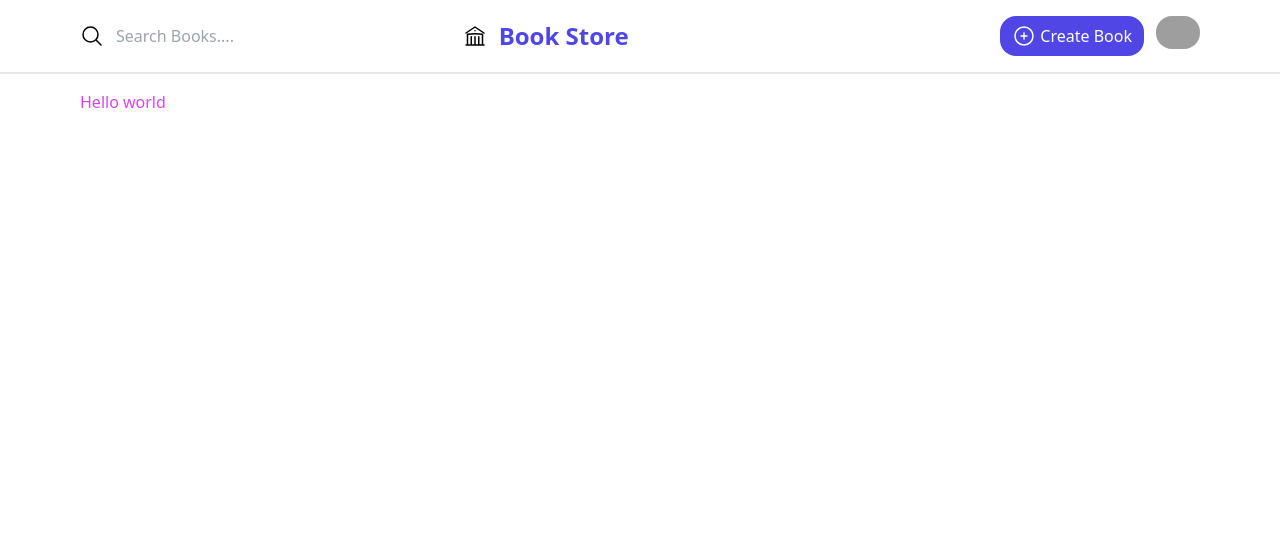
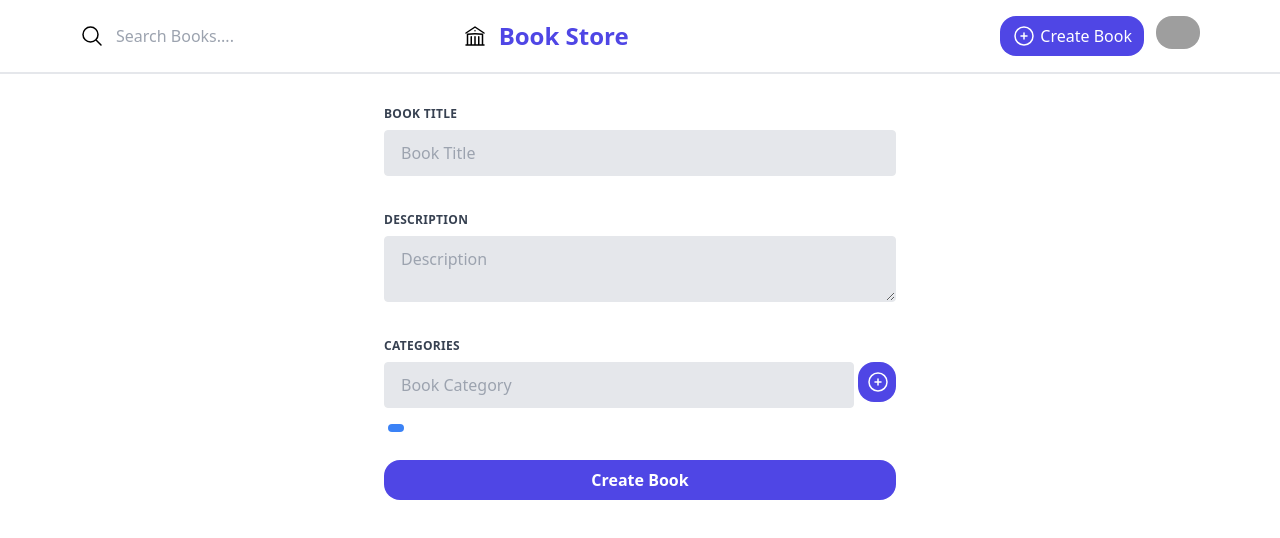
Before and after one commit to MinKhant21/Library_Management, a React (Vite) app: page /create in a window 1280 px wide. Shown: the top 538 px of the page. Built offline with nearby package versions, Linux system fonts and the light colour scheme; grey boxes are pictures that could not be loaded.

Commit message:
createBookAndForFinishTagBugUI

```diff
--- a/package.json
+++ b/package.json
@@ -5,6 +5,7 @@
   "type": "module",
   "scripts": {
     "dev": "vite",
+    "server" : "json-server -w ./src/data/db.json",
     "build": "vite build",
     "lint": "eslint src --ext js,jsx --report-unused-disable-directives --max-warnings 0",
     "preview": "vite preview"
--- a/src/pages/Create.jsx
+++ b/src/pages/Create.jsx
@@ -1,11 +1,74 @@
-import React from "react";
+import React, { useState } from "react";
+import { Link } from "react-router-dom";
 
 function Create ()
 {
+
+  let [category , setCategory] = useState('')
+  let [insertCategory , setinsertCategory] = useState([])
+  let addCateogry = (e) =>{
+    e.preventDefault()
+    setinsertCategory(prevState =>[ category , ...prevState])
+    setCategory("")
+
+  }
+
   return(
-    <div>
-      <h2 className=" text-fuchsia-500">Hello world</h2>
-    </div>
+    <form className="w-full max-w-lg mx-auto mt-4">
+
+      <div className="flex flex-wrap -mx-3 mb-6">
+        <div className="w-full px-3">
+          <label className="block uppercase tracking-wide text-gray-700 text-xs font-bold mb-2" htmlFor="grid-password">
+            Book Title
+          </label>
+          <input className="appearance-none block w-full bg-gray-200 text-gray-700 border border-gray-200 rounded py-3 px-4 mb-3 leading-tight focus:outline-none focus:bg-white focus:border-gray-500"  type="password" placeholder="Book Title" />
+        </div>
+      </div>
+      <div className="flex flex-wrap -mx-3 mb-6">
+        <div className="w-full px-3">
+          <label className="block uppercase tracking-wide text-gray-700 text-xs font-bold mb-2" htmlFor="grid-password">
+            Description
+          </label>
+          <textarea className="appearance-none block w-full bg-gray-200 text-gray-700 border border-gray-200 rounded py-3 px-4 mb-3 leading-tight focus:outline-none focus:bg-white focus:border-gray-500"  type="password" placeholder="Description" />
+        </div>
+      </div>
+
+       <div className="flex flex-wrap -mx-3 mb-6">
+        <div className="w-full px-3">
+            <label className="block uppercase tracking-wide text-gray-700 text-xs font-bold mb-2" htmlFor="grid-password">
+              Categories
+            </label>
+            <div className="flex justify-center gap-1">
+              {/* {<p>{category}</p>} */}
+              <input className="appearance-none block w-full bg-gray-200 text-gray-700 border border-gray-200 rounded py-3 px-4 mb-3 leading-tight focus:outline-none focus:bg-white focus:border-gray-500"  type="text" placeholder="Book Category" value={category} onChange={(e)=>setCategory(e.target.value)} />
+              <button onClick={addCateogry} type="submit" className="px-1 py-1 bg-indigo-600  text-white rounded-2xl w-10 h-10 pl-2">
+                  <svg xmlns="http://www.w3.org/2000/svg" fill="none" viewBox="0 0 24 24" strokeWidth={1.5} stroke="currentColor" className="w-6 h-6">
+                    <path strokeLinecap="round" strokeLinejoin="round" d="M12 9v6m3-3H9m12 0a9 9 0 11-18 0 9 9 0 0118 0z" />
+                  </svg>
+              </button>
+
+            </div>
+            {!!insertCategory &&
+              <div className='flex flex-wrap gap-3'>
+                  <span className='mx-1 my-1 text-white rounded-full px-2 py-1 text-sm bg-blue-500'> {insertCategory}</span>
+
+              </div>
+            }
+        </div>
+        <div>
+        </div>
+      </div>
+
+      <button className="px-3 py-2 bg-indigo-600  text-white rounded-2xl flex justify-center items-center gap-1 w-full ">
+          <span className="hidden md:block font-bold">
+            <Link to="/create">
+              Create Book
+            </Link>
+          </span>
+      </button>
+
+
+  </form>
   )
 }
 
```
